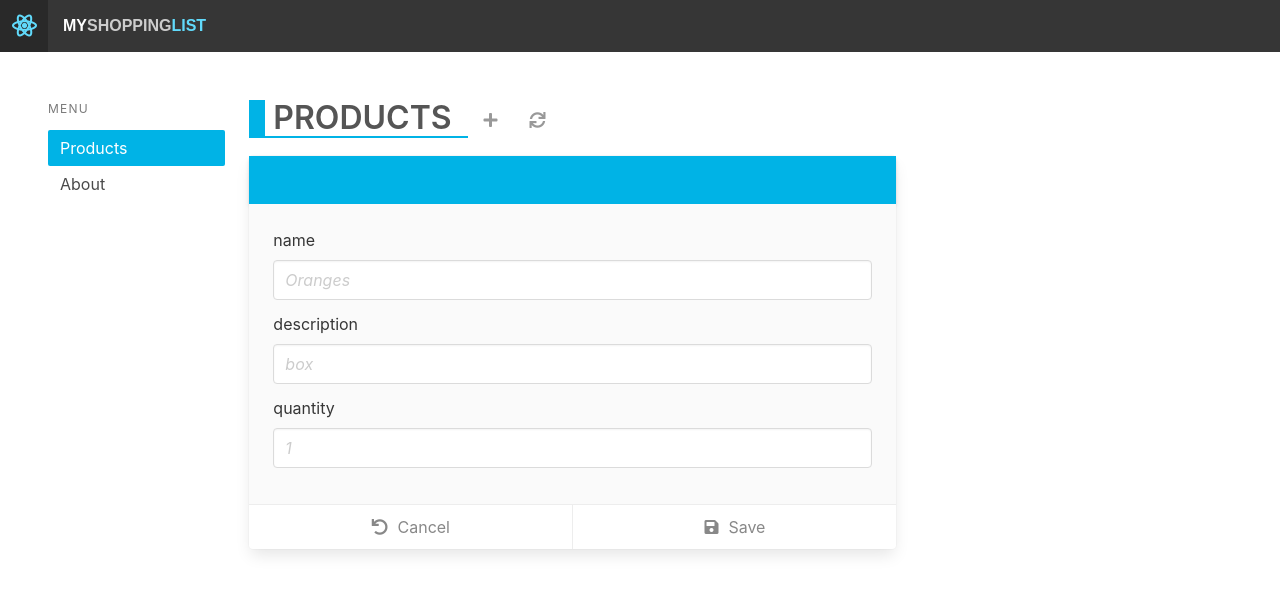
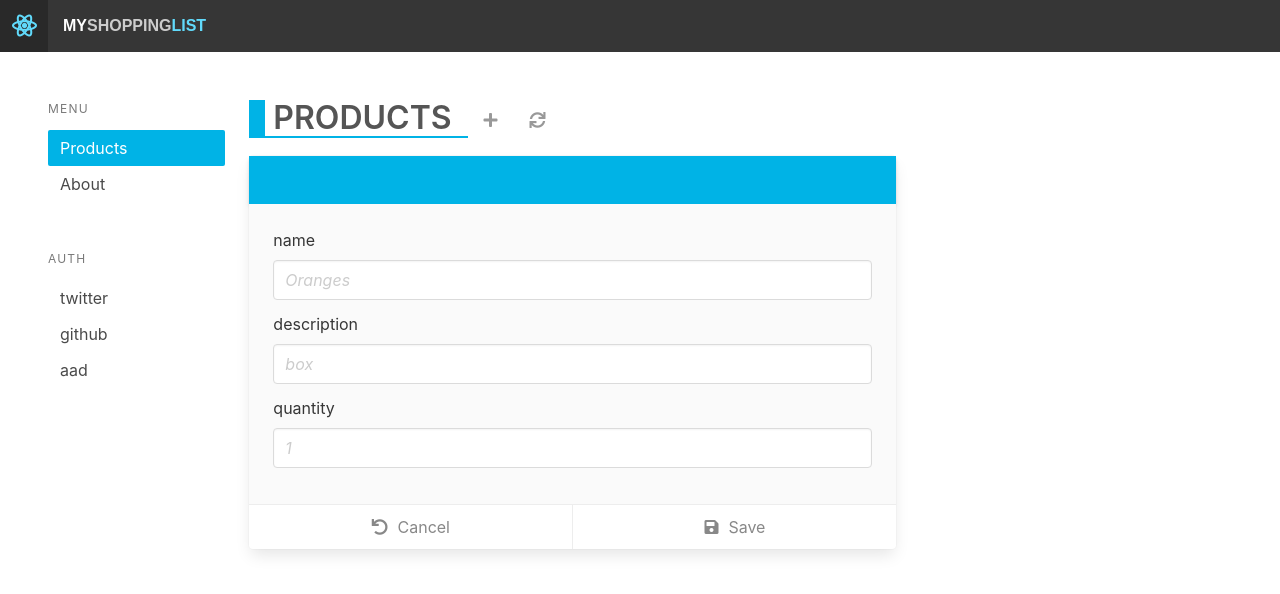
Before and after one commit to kstonekuan/imagine-cup, a React (Create React App) app in the folder react-app/: page /products/1 in a window 1280 px wide. Shown: the top 594 px of the page. Built offline with nearby package versions, Linux system fonts and the light colour scheme; no server answers.

Commit message:
add authentication

```diff
--- a/react-app/src/components/NavBar.js
+++ b/react-app/src/components/NavBar.js
@@ -1,7 +1,29 @@
-import React from 'react';
+import React, { useState, useEffect } from 'react';
 import { NavLink } from 'react-router-dom';
 
 const NavBar = (props) => {
+  const [userInfo, setUserInfo] = useState();
+  const providers = ['twitter', 'github', 'aad'];
+  const redirect = window.location.pathname;
+
+  useEffect(() => {
+    (async () => {
+      setUserInfo(await getUserInfo());
+    })();
+  }, []);
+
+  async function getUserInfo() {
+    try {
+      const response = await fetch('/.auth/me');
+      const payload = await response.json();
+      const { clientPrincipal } = payload;
+      return clientPrincipal;
+    } catch (error) {
+      console.error('No profile could be found');
+      return undefined;
+    }
+  }
+
   return (
     <div className="column is-2">
       <nav className="menu">
@@ -16,6 +38,29 @@ const NavBar = (props) => {
         </ul>
         {props.children}
       </nav>
+      <nav className="menu auth">
+        <p className="menu-label">Auth</p>
+        <div className="menu-list auth">
+          {!userInfo &&
+            providers.map((provider) => (
+              <a key={provider} href={`/.auth/login/${provider}?post_login_redirect_uri=${redirect}`}>
+                {provider}
+              </a>
+            ))}
+          {userInfo && <a href={`/.auth/logout?post_logout_redirect_uri=${redirect}`}>Logout</a>}
+        </div>
+      </nav>
+      {
+        userInfo && (
+          <div>
+            <div className="user">
+              <p>Welcome</p>
+              <p>{userInfo && userInfo.userDetails}</p>
+              <p>{userInfo && userInfo.identityProvider}</p>
+            </div>
+          </div>
+        )
+      }
     </div>
   );
 };
```
